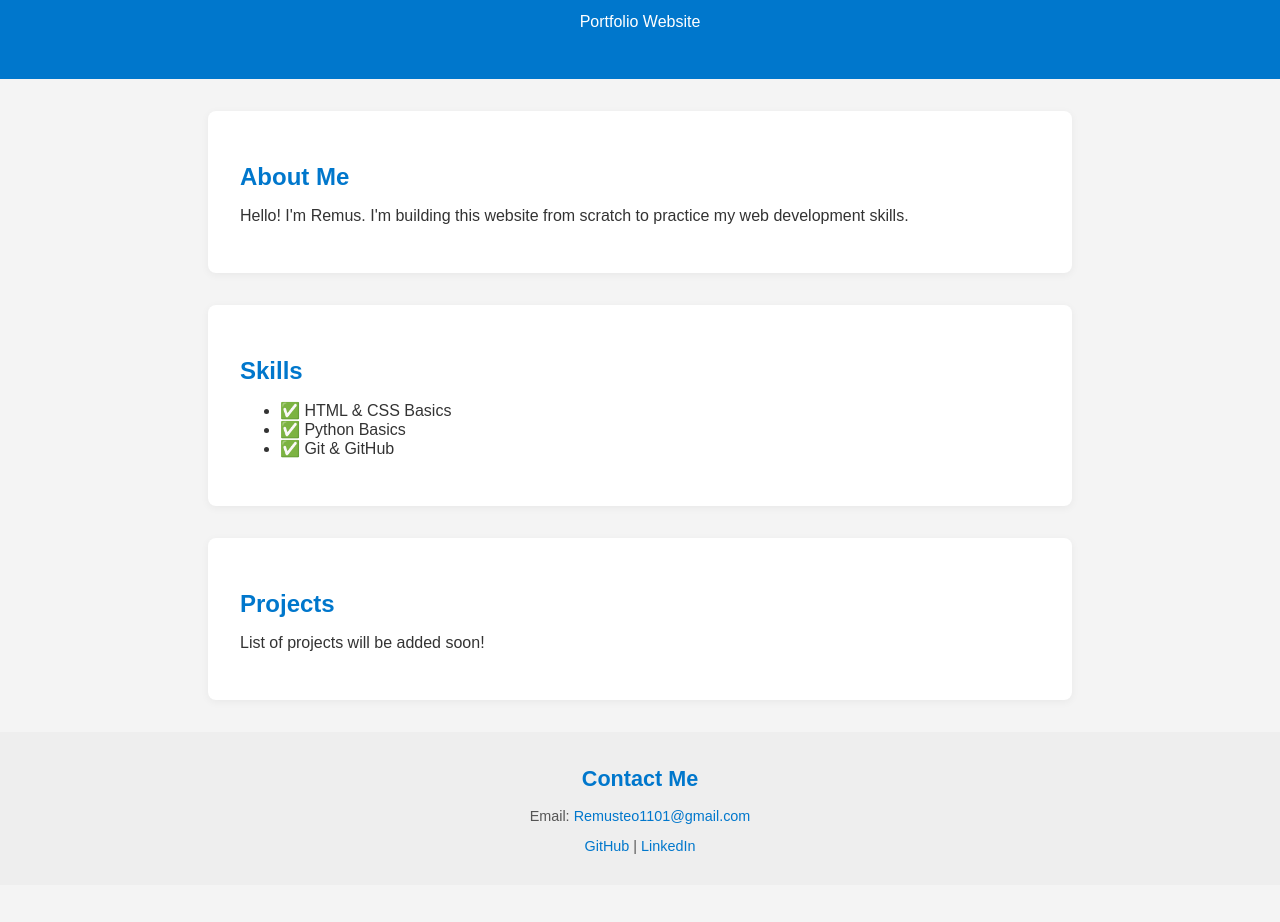
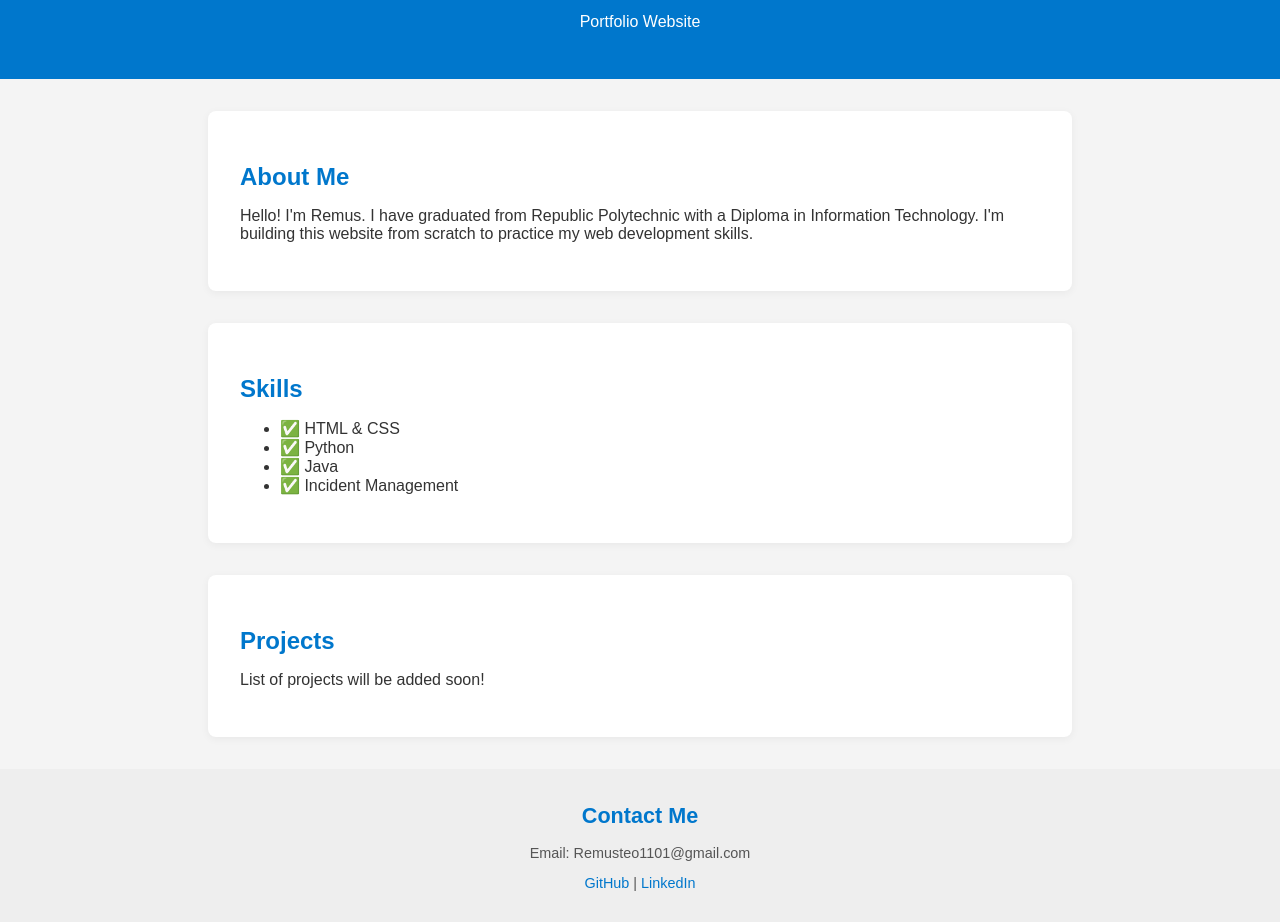
Before and after one commit to Remus-Teo/remus-teo.github.io, a plain HTML site: page index.html in a window 1280 px wide. Shown: the part 93-1015 px from the top of the page. Before the commit the page ends 978 px from the top, so only its background shows below. Drawn offline with Linux system fonts and the light colour scheme.

Commit message:
Update index.html
Updating of personal information

```diff
--- a/index.html
+++ b/index.html
@@ -15,16 +15,17 @@
   <section id="about">
     <h2>About Me</h2>
     <p>
-      Hello! I'm Remus. I'm building this website from scratch to practice my web development skills.
+      Hello! I'm Remus. I have graduated from Republic Polytechnic with a Diploma in Information Technology. I'm building this website from scratch to practice my web development skills.
     </p>
   </section>
 
   <section id="skills">
     <h2>Skills</h2>
     <ul>
-      <li>✅ HTML & CSS Basics</li>
-      <li>✅ Python Basics</li>
-      <li>✅ Git & GitHub</li>
+      <li>✅ HTML & CSS</li>
+      <li>✅ Python</li>
+      <li>✅ Java</li>
+      <li>✅️ Incident Management</li>
 
     </ul>
   </section>
@@ -38,7 +39,7 @@
 
   <footer>
         <h2>Contact Me</h2>
-    <p>Email: <a href="Remusteo1101@gmail.com">Remusteo1101@gmail.com</a></p>
+    <p>Email: Remusteo1101@gmail.com</p>
     <p>
       <a href="https://github.com/Remus-Teo" target="_blank">GitHub</a> |
       <a href="https://www.linkedin.com/in/remus-teo-profile/" target="_blank">LinkedIn</a>
```
